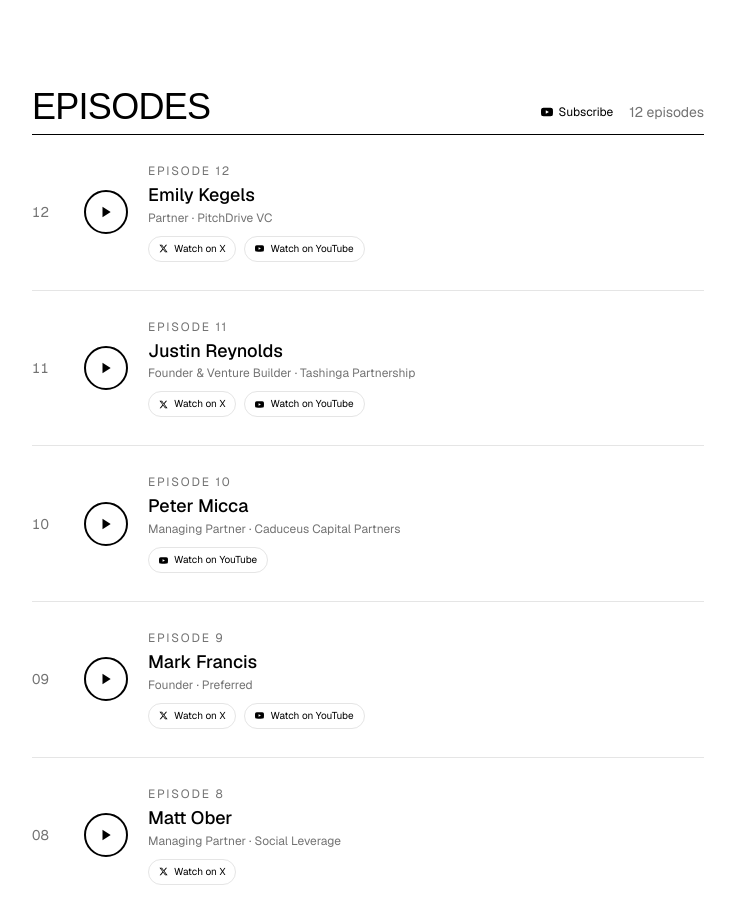
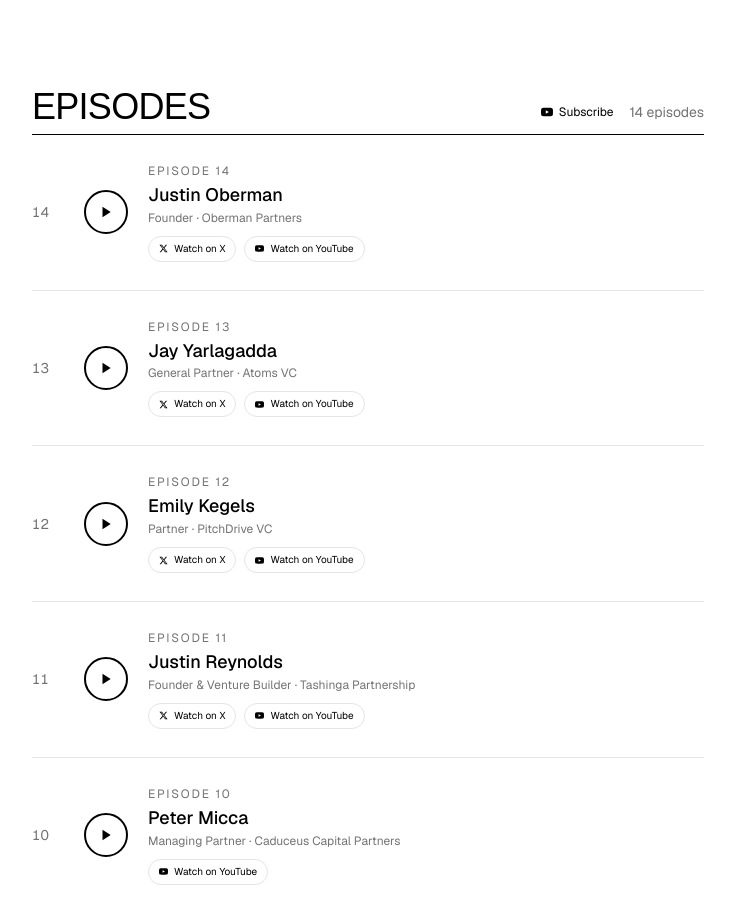
Before and after one commit to SacredProtocol/superlative-podcast, a Next.js app: page / in a window 1280 px wide. Shown: the part 840-1739 px from the top of the page, without its empty margins (272-1007 px from the left). Built offline with nearby package versions, Linux system fonts and the light colour scheme; a web font is replaced by a local one.

Commit message:
feat: add Episodes 13 and 14 (Jay Yarlagadda, Justin Oberman)
Co-Authored-By: Claude Sonnet 4.6 <noreply@anthropic.com>

```diff
--- a/src/config.ts
+++ b/src/config.ts
@@ -22,6 +22,22 @@ export const siteConfig = {
   // Featured episodes — add new episodes at the top
   // xUrl: X broadcast or post link | youtubeUrl: YouTube video or livestream link
   episodes: [
+    {
+      title: "Episode 14",
+      guest: "Justin Oberman",
+      guestTitle: "Founder",
+      guestCompany: "Oberman Partners",
+      xUrl: "https://x.com/i/broadcasts/1lJQRvyVPNMxE",
+      youtubeUrl: "https://www.youtube.com/live/VXm3utlnql4?si=6VwPBb_8X9EyTP8s",
+    },
+    {
+      title: "Episode 13",
+      guest: "Jay Yarlagadda",
+      guestTitle: "General Partner",
+      guestCompany: "Atoms VC",
+      xUrl: "https://x.com/i/broadcasts/1dGYljOWZXlKX",
+      youtubeUrl: "https://www.youtube.com/live/rWPPVG51iDQ?si=TcFKYu9_4RRxBXvb",
+    },
     {
       title: "Episode 12",
       guest: "Emily Kegels",
```
